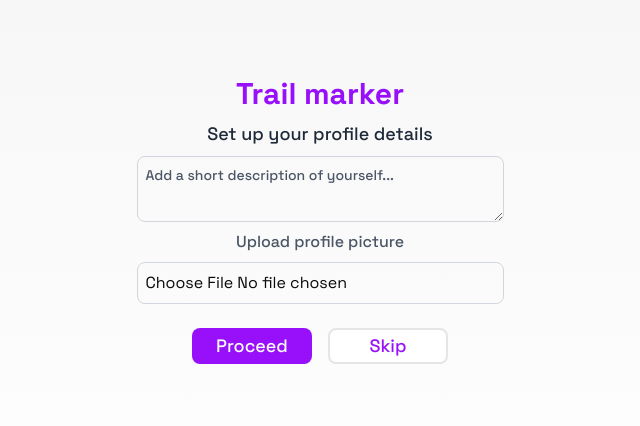
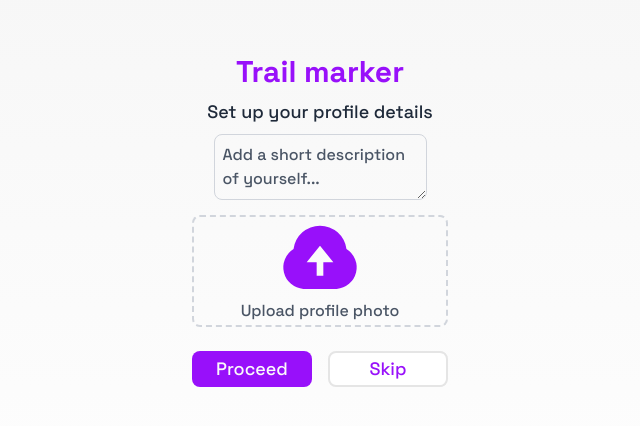
Before and after one commit to Yeble-ctrl/trail_marker_ui, a React (Vite) app: page /setup_profile_page_2 in a window 1280 px wide. Shown: the part 172-598 px from the top of the page, without its empty margins (320-960 px from the left). Built offline with nearby package versions, Linux system fonts and the light colour scheme.

Commit message:
made the input file button more colorful

```diff
--- a/src/setup_profile_page_2.tsx
+++ b/src/setup_profile_page_2.tsx
@@ -1,6 +1,7 @@
 import { Button } from "./components/ui/button";
 import { Link, useNavigate } from 'react-router-dom';
 import { useForm, SubmitHandler } from "react-hook-form";
+import { useState } from "react";
 
 interface IFormInput {
     user_description: string;
@@ -8,8 +9,8 @@ interface IFormInput {
 }
 
 export default function SetUpProfilePage2() {
+    const[image, setImage] = useState('')
     const navigate = useNavigate();
-    const style = "border border-gray-300 rounded-md p-2 focus:outline-none focus:ring focus:ring-purple-500 placeholder:text-gray-600 placeholder:font-medium placeholder:text-sm";
     const {register, handleSubmit} = useForm<IFormInput>();
     const onsubmit: SubmitHandler<IFormInput> = (data) => {
         let userProfileData = JSON.parse(localStorage.getItem('userProfileData') || '{}');
@@ -41,25 +42,39 @@ export default function SetUpProfilePage2() {
             })
             .catch((error) => {console.log(error.message)})
     }
+
     return (
         <div className="flex flex-col font-grotesk justify-center h-screen items-center bg-gradient-to-b from-[#F5F5F5] to-[#FFFFFF] gap-2">
             <h1 className="text-3xl text-purple-600 font-black">Trail marker</h1>
             <h1 className="text-lg text-gray-800 font-medium">Set up your profile details</h1>
             <form onSubmit={handleSubmit(onsubmit)} className="flex flex-col gap-2 mb-4 md:w-auto text-center">
+                <label htmlFor="user_description">
                     <textarea
                         {...register('user_description', {required: false})}
-                    className={style}
+                        className="border border-gray-300 rounded-md p-2 focus:outline-none focus:ring focus:ring-purple-500 placeholder:text-gray-600 placeholder:font-medium placeholder:text-base"
                         aria-rowspan={2}
                         placeholder="Add a short description of yourself..."
+                        id="user_description"
                     />
-                <label className="text-center font-medium text-gray-600">Upload profile picture</label>
+                </label>
+                <label
+                    className="flex flex-col items-center justify-center text-center h-28 cursor-pointer font-medium text-gray-600 border-2 border-gray-300 border-dashed rounded-md p-2"
+                >
                     <input
                         {...register('profile_picture', {required: false})}
                         type="file"
                         accept="image/png, image/jpeg"
-                    className="border border-gray-300 rounded-md p-2 w-auto cursor-pointer"
-                    multiple = {false}
+                        hidden
+                        onChange={(property) => {
+                            if(property.target.files !== null){
+                                let imageUrl = URL.createObjectURL(property.target.files[0]);
+                                setImage(imageUrl)
+                            }
+                        }}
                     />
+                    {image.length? <img src={image} alt="upload" className="h-28"/> : <img src="/upload_icon.svg" alt="upload" className="w-20 h-20"/> }
+                    {image.length? '' : <p className="font-medium text-base">Upload profile photo</p>}
+                </label>
                 <div className="flex flex-row justify-center items-center pt-4">
                     <Button className="w-30 text-lg bg-purple-600" type="submit">Proceed</Button>
                     <Link to={"/home_page"}>
```
Lines whose indentation alone changed are shown as unchanged.
